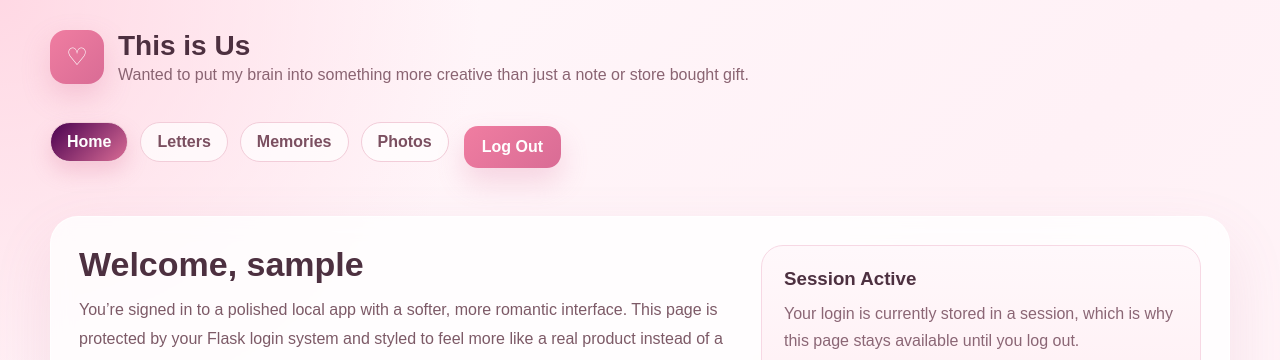
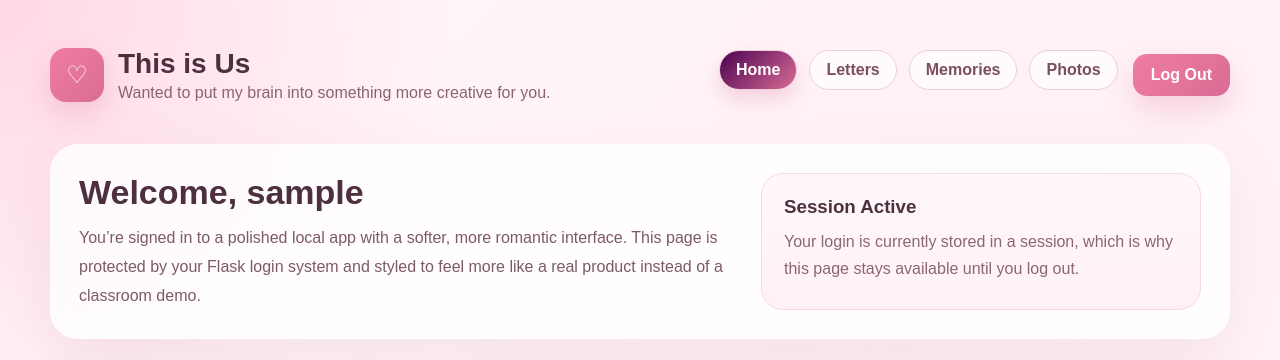
Before and after one commit to josephwaynek2000-alt/login_project, a Flask app: page /dashboard in a window 1280 px wide. Shown: the top 360 px of the page. Run offline with Flask 3, Linux system fonts and the light colour scheme; the visitor is signed in with stand-in values (Sample User, id 1).

Commit message:
updates to dashboard

```diff
--- a/templates/dashboard.html
+++ b/templates/dashboard.html
@@ -245,7 +245,7 @@
         <div class="brand-icon">♡</div>
         <div>
             <h1>This is Us</h1>
-            <p>Wanted to put my brain into something more creative than just a note or store bought gift.</p>
+            <p>Wanted to put my brain into something more creative for you.</p>
         </div>
     </div>
 
```
